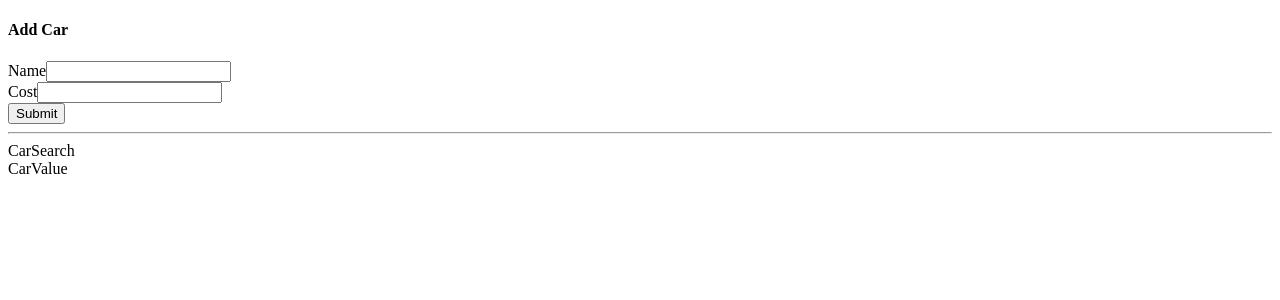
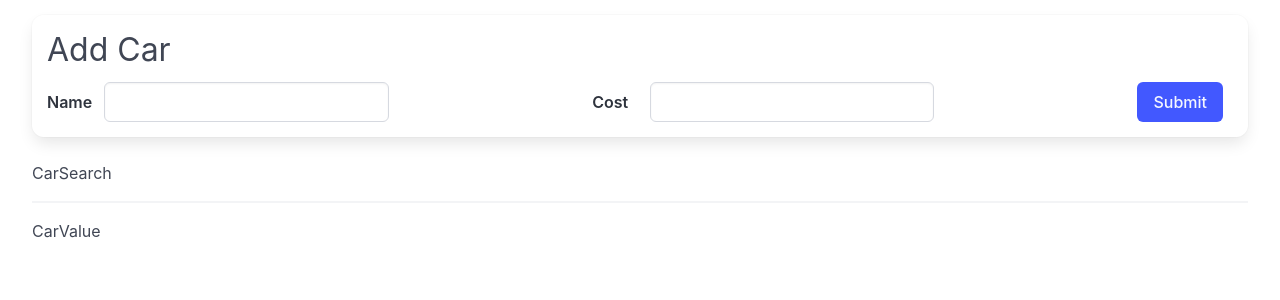
Before and after one commit to numberwang55/cars-redux, a React (Create React App) app: page / in a window 1280 px wide. Shown: the top 300 px of the page. Built offline with nearby package versions, Linux system fonts and the light colour scheme.

Commit message:
Update: added styling

```diff
--- a/src/App.js
+++ b/src/App.js
@@ -5,10 +5,10 @@
 
 export default function App() {
   return (
-    <div>
+    <div className="container is-fluid">
       <CarForm/>
+      <CarSearch/>
       <CarList/>
-      <CarSearch/>
       <CarValue/>
     </div>
   )
--- a/src/index.js
+++ b/src/index.js
@@ -1,3 +1,5 @@
+import 'bulma/css/bulma.css'
+import './styles.css'
 import React from "react";
 import { createRoot } from "react-dom/client";
 import { Provider } from "react-redux";
--- /dev/null
+++ b/src/styles.css
@@ -0,0 +1,79 @@
+.car-form {
+  margin-top: 15px;
+  padding: 15px;
+}
+.car-form .field-group {
+  display: flex;
+  margin-bottom: 0px;
+}
+.car-form form {
+  display: flex;
+  justify-content: space-between;
+}
+.car-form .field {
+  display: flex;
+  align-items: center;
+  margin-bottom: 0px;
+  margin-right: 10px;
+}
+.car-form .field label.label {
+  margin-bottom: 0px;
+  width: 70px;
+}
+.car-form input {
+  width: 100%;
+}
+.car-form h4.subtitle.is-3 {
+  margin-bottom: 0.75rem;
+}
+
+.car-list .panel.bold {
+  font-weight: 600;
+}
+
+.car-list .panel {
+  padding: 10px;
+  display: flex;
+  flex-direction: row;
+  justify-content: space-between;
+  align-items: center;
+}
+
+.car-list p {
+  font-size: 1.5rem;
+}
+
+.car-list .note {
+  font-style: italic;
+  display: block;
+  margin: 40px 20px;
+}
+
+.car-value {
+  font-size: 2rem;
+  text-align: right;
+}
+
+hr {
+  margin: 1rem 0;
+}
+
+.list-header {
+  display: flex;
+  flex-direction: row;
+  justify-content: space-between;
+  align-items: center;
+}
+
+.list-header h3.title {
+  margin-bottom: 0px;
+}
+
+.list-header .search {
+  display: flex;
+  align-items: center;
+}
+.list-header .search .label {
+  margin-bottom: 0px;
+  margin-right: 10px;
+}
```
